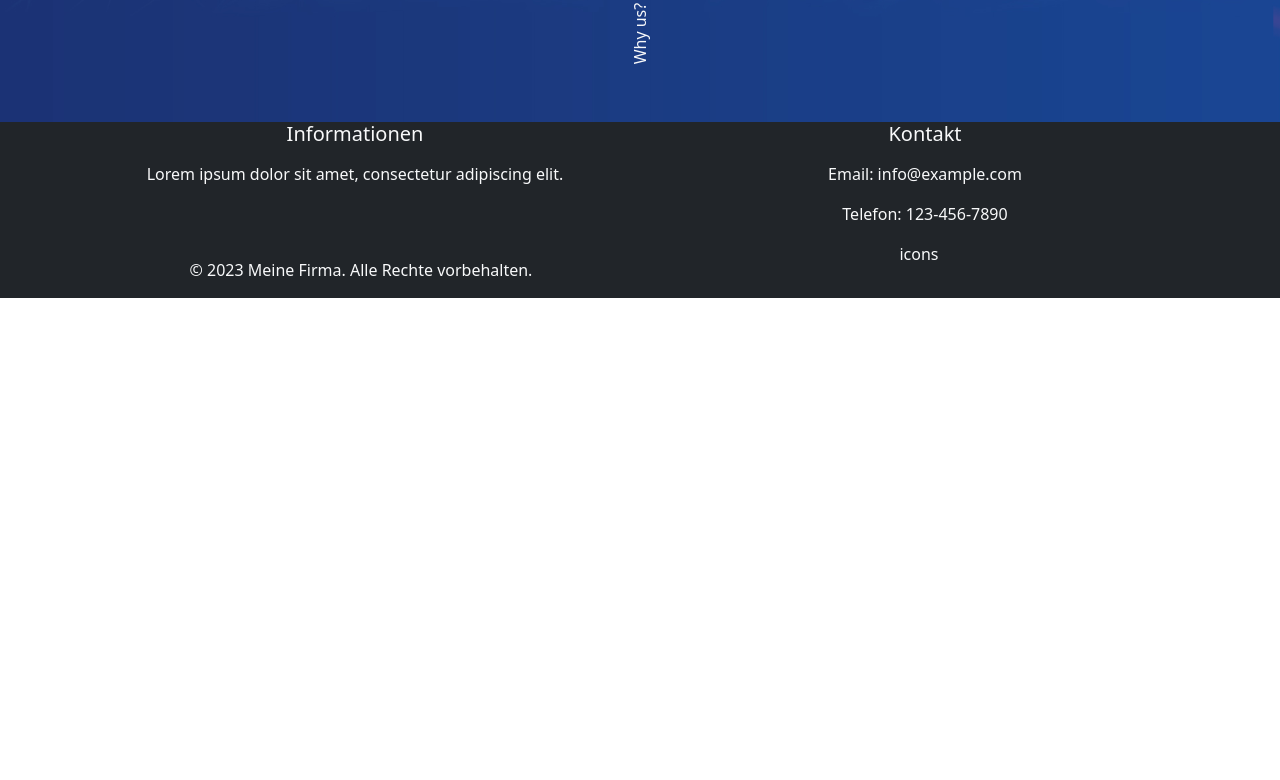
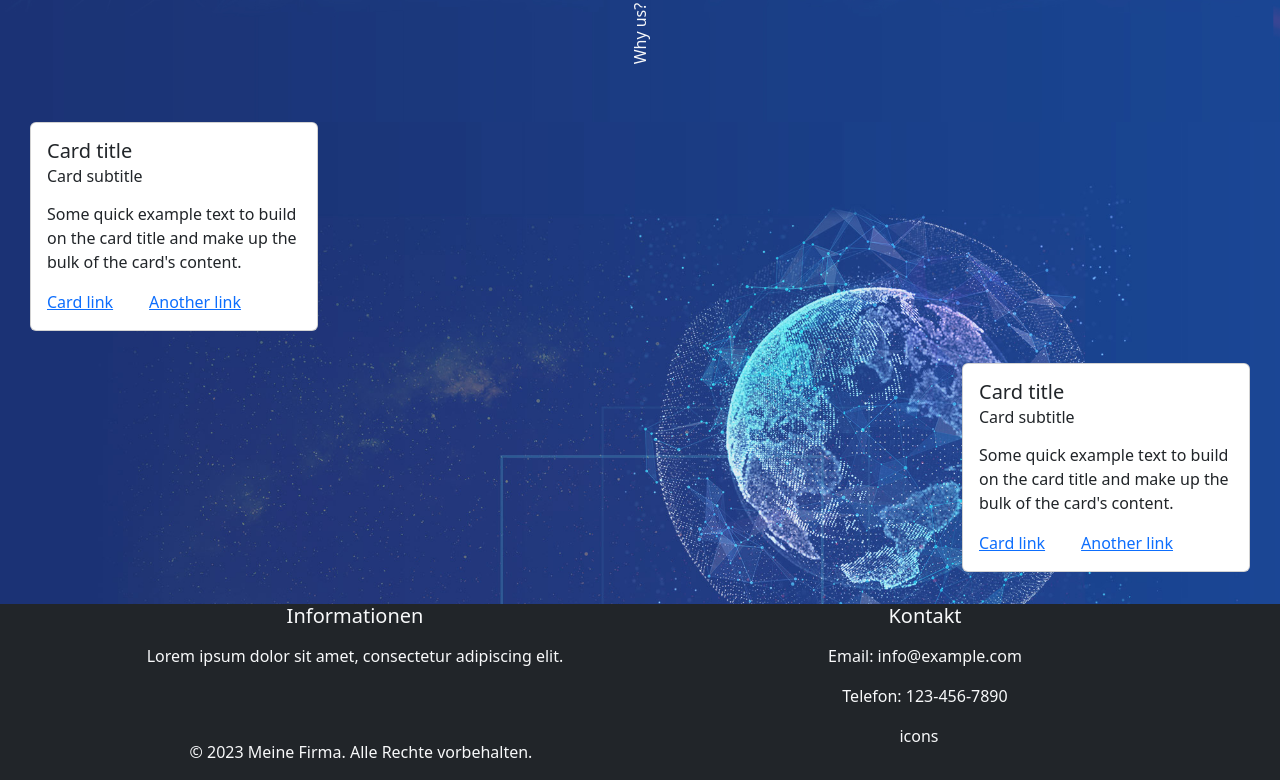
Before and after one commit to OsmanBil/Crypto-website-bilcoin, a React (Create React App) app: page / in a window 1280 px wide. Shown: the part 2336-3116 px from the top of the page. Before the commit the page ends 2634 px from the top, so only its background shows below. Built offline with nearby package versions, Linux system fonts and the light colour scheme.

Commit message:
why us added

```diff
--- a/src/App.jsx
+++ b/src/App.jsx
@@ -4,6 +4,7 @@ import Footer from './components/footer/footer';
 import About from './components/about/about';
 import Systems from './components/systems/systems';
 import KeyFeatures from './components/keyFeatures/keyFeatures';
+import WhyUs from './components/whyUs/whyUs';
 
 
 class App extends Component {
@@ -55,20 +56,15 @@ class App extends Component {
                 <Navbar />
             </div>
             <div className='main-container'>
-
-
-
                 <div class="parallax-container">
                     <div class="parallax"></div>
                     <div class="parallax-content">
                         <div className='about'><About /></div>
                     </div>
                 </div>
-
-
-
                 <div><Systems /></div>
                 <div className='key-features'><KeyFeatures /></div>
+                <div className='why-us'><WhyUs/></div>
             </div>
             <div className="footer"><Footer /></div>
         </React.Fragment>
--- /dev/null
+++ b/src/components/whyUs/whyUs.css
@@ -0,0 +1,16 @@
+.why-us-container{
+    display: flex;
+    justify-content: center;
+    flex-direction: column;
+}
+
+.why-us-left{
+    width: 100%;
+    display: flex;
+}
+
+.why-us-right{
+    width: 100%;
+    display: flex;
+    justify-content: flex-end;
+}
--- /dev/null
+++ b/src/components/whyUs/whyUs.jsx
@@ -0,0 +1,44 @@
+import React, { Component } from 'react';
+import "./whyUs.css"
+
+class WhyUs extends Component {
+    state = {}
+    render() {
+        return <div className='why-us-container'>
+            <div className='why-us-left'>
+                <div className="card" style={{ width: '18rem' }}>
+                    <div className="card-body">
+                        <h5 className="card-title">Card title</h5>
+                        <h6 className="card-subtitle mb-2 text-body-secondary">Card subtitle</h6>
+                        <p className="card-text">Some quick example text to build on the card title and make up the bulk of the card's content.</p>
+                        <a href="#" className="card-link">Card link</a>
+                        <a href="#" className="card-link">Another link</a>
+                    </div>
+                </div>
+                <div></div>
+                <div></div>
+                <div></div>
+            </div>
+            <div className='why-us-right'>
+            <div className="card" style={{ width: '18rem' }}>
+                    <div className="card-body">
+                        <h5 className="card-title">Card title</h5>
+                        <h6 className="card-subtitle mb-2 text-body-secondary">Card subtitle</h6>
+                        <p className="card-text">Some quick example text to build on the card title and make up the bulk of the card's content.</p>
+                        <a href="#" className="card-link">Card link</a>
+                        <a href="#" className="card-link">Another link</a>
+                    </div>
+                </div>
+                <div></div>
+                <div></div>
+                <div></div>
+
+
+            </div>
+
+
+        </div>;
+    }
+}
+
+export default WhyUs;
--- a/src/index.css
+++ b/src/index.css
@@ -22,9 +22,6 @@ body {
 
   .about{
   width: 100%;
-
-
-
   padding-top: 200px;
   padding-right: 120px;
   padding-left: 120px;
@@ -70,6 +67,17 @@ body {
 }
 
 
+.why-us {
+  padding-right: 30px;
+  padding-left: 30px;
+  width: 100%;
+  background-image: url('../public/assets/img/half-about-bg.jpg');
+  background-attachment: fixed;
+  background-position: top center;
+  background-repeat: no-repeat;
+  background-size: cover;
+}
+
 .main-container{
     display: flex;
     flex-direction: column;
```
Also changed, not shown: public/assets/img/half-about-bg.jpg (added).
